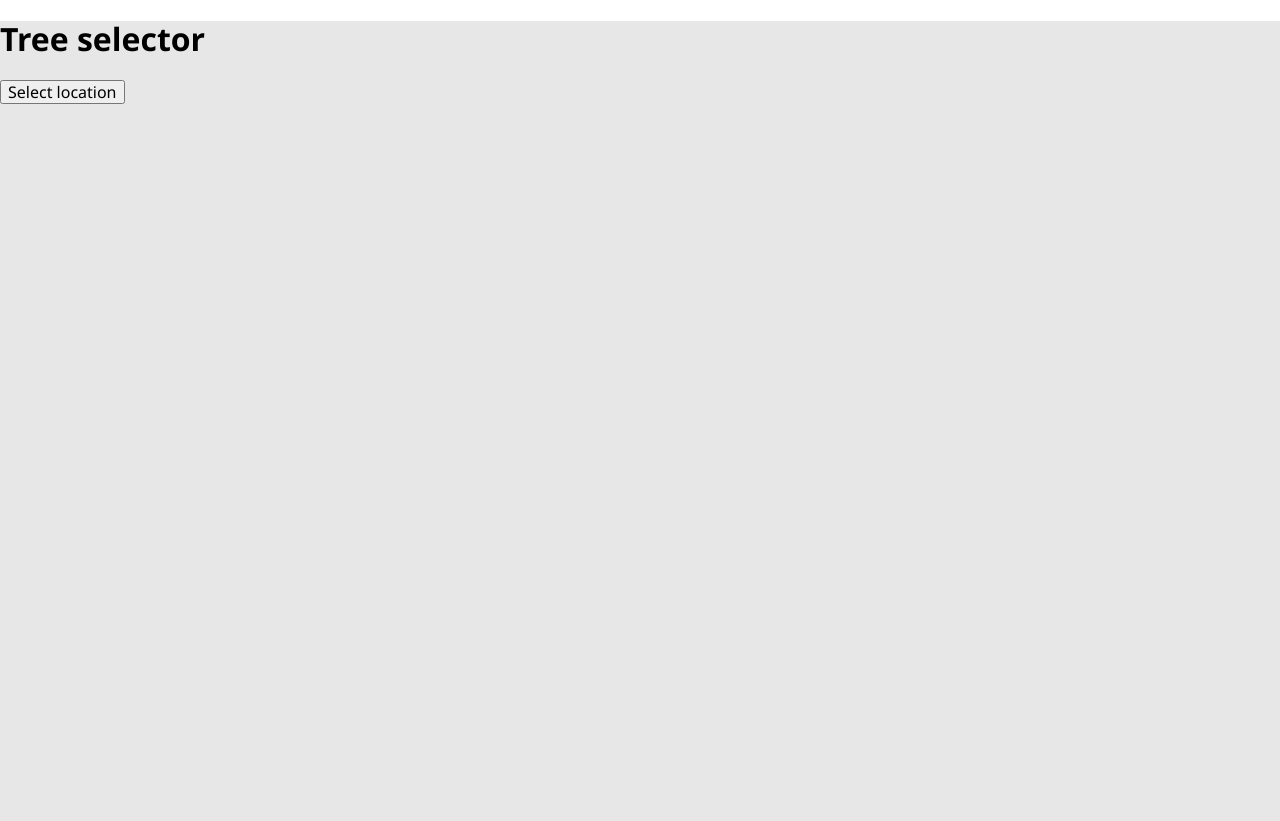
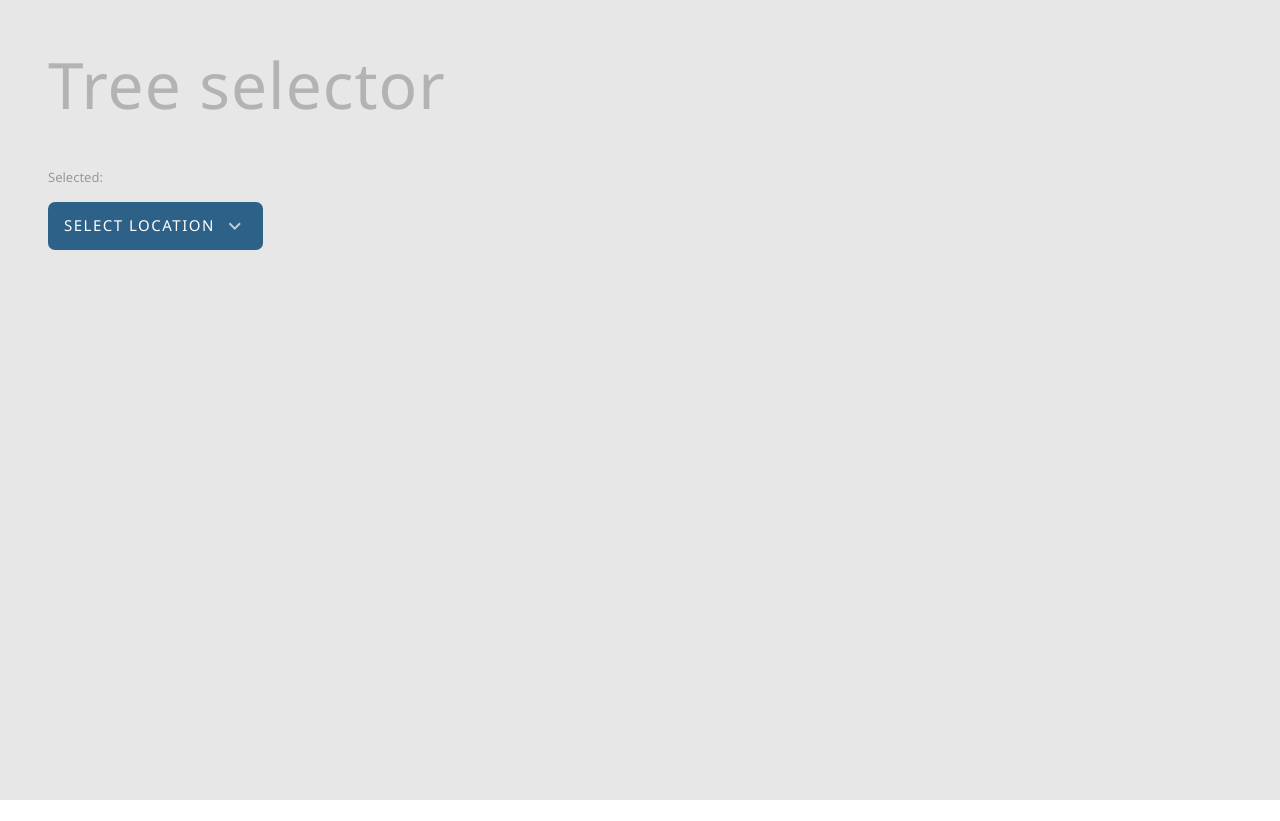
Before and after one commit to lakshya0246/tree-selector, an Angular app: page / in a window 1280 px wide. After the commit the page ends 800 px from the top, so only its background shows below. Built offline with nearby package versions, Linux system fonts and the light colour scheme.

Commit message:
Update styles

```diff
--- a/src/app/app.component.html
+++ b/src/app/app.component.html
@@ -2,6 +2,9 @@
   <h1>
     Tree selector
   </h1>
-  {{selected | json}}
+  <div class="selection-display">
+    Selected:
+    {{selected | json}}
+  </div>
   <app-tree-select [tree]="locations" (selected)="this.selected = $event"></app-tree-select>
 </div>
--- a/src/app/app.component.scss
+++ b/src/app/app.component.scss
@@ -2,4 +2,21 @@
     background: rgb(231, 231, 231);
     height: 100vh;
     width: 100%;
+    padding: 48px;
 }
+
+h1 {
+    margin: 0 0 48px 0;
+
+    font-size: 4rem;
+    color: var(--grey-3);
+    font-weight: 300;
+    letter-spacing: 1px;
+}
+
+.selection-display {
+    font-size: 13px;
+    height: 16px;
+    margin-bottom: 16px;
+    color: var(--grey-4);
+}
--- a/src/app/response.mock.ts
+++ b/src/app/response.mock.ts
@@ -6,7 +6,7 @@ export const RESPONSE: Tree =
     entries: [
         { id: 1, name: "SNN Greenbay", child: undefined },
         {
-            id: 2, name: "CNN Greenbay", child:
+            id: 2, name: "ABC Apartments", child:
             {
                 levelName: 'zone',
                 entries: [
@@ -50,7 +50,7 @@ export const RESPONSE: Tree =
             },
         },
         {
-            id: 2, name: "DNN Greenbay", child:
+            id: 2, name: "XYZ Greenbay", child:
             {
                 levelName: 'zone',
                 entries: [
@@ -91,16 +91,54 @@ export const RESPONSE: Tree =
                         }
                     },
                     {
-                        id: 3, name: 'North', child:
+                        id: 3, name: 'East', child:
                         {
                             levelName: 'building',
                             entries: [
                                 {
                                     id: 6,
-                                    name: 'A',
+                                    name: 'D',
                                     child: {
                                         levelName: 'floor',
                                         entries: [
+                                            {
+                                                id: 6,
+                                                name: '1',
+                                                child: {
+                                                    levelName: 'room',
+                                                    entries: [
+                                                        {
+                                                            id: 6,
+                                                            name: 'Bedroom',
+                                                            child: undefined
+                                                        },
+                                                        {
+                                                            id: 6,
+                                                            name: 'Living',
+                                                            child: undefined,
+                                                        }
+                                                    ]
+                                                }
+                                            },
+                                            {
+                                                id: 6,
+                                                name: '2',
+                                                child: {
+                                                    levelName: 'room',
+                                                    entries: [
+                                                        {
+                                                            id: 6,
+                                                            name: 'Bedroom',
+                                                            child: undefined
+                                                        },
+                                                        {
+                                                            id: 6,
+                                                            name: 'Living',
+                                                            child: undefined,
+                                                        }
+                                                    ]
+                                                }
+                                            },
                                             {
                                                 id: 6,
                                                 name: '3',
@@ -114,7 +152,35 @@ export const RESPONSE: Tree =
                                                         },
                                                         {
                                                             id: 6,
-                                                            name: 'Kitchen',
+                                                            name: 'Living',
+                                                            child: undefined,
+                                                        }
+                                                    ]
+                                                }
+                                            }
+                                        ]
+                                    }
+                                },
+                                {
+                                    id: 6,
+                                    name: 'F',
+                                    child: {
+                                        levelName: 'floor',
+                                        entries: [
+                                            {
+                                                id: 6,
+                                                name: '3',
+                                                child: {
+                                                    levelName: 'room',
+                                                    entries: [
+                                                        {
+                                                            id: 6,
+                                                            name: 'Drawing',
+                                                            child: undefined
+                                                        },
+                                                        {
+                                                            id: 6,
+                                                            name: 'Study',
                                                             child: undefined,
                                                         }
                                                     ]
--- a/src/app/select/select.component.scss
+++ b/src/app/select/select.component.scss
@@ -15,9 +15,9 @@
 .level-name {
     font-size: 12px;
     text-transform: uppercase;
-    margin: 8px 24px 6px 8px;
+    margin: 12px 36px 6px 12px;
     letter-spacing: 0.6px;
-    color: var(--grey-4);
+    color: var(--primary-light);
 }
 
 .level-entries {
@@ -46,12 +46,8 @@
     }
 
     &:hover {
-        background: var(--primary-light-50);
+        background: var(--highlight-light-50);
     }
-
-    // &:active {
-    //     background: var(--primary-light);
-    // }
 }
 
 .level-entry .icon-expandable {
@@ -63,6 +59,6 @@
 .level-entry app-select {
     display: block;
     position: absolute;
-    left: 100%;
+    left: calc(100% - 4px);
     top: 0;
 }
--- a/src/app/tree-select/tree-select.component.html
+++ b/src/app/tree-select/tree-select.component.html
@@ -1,4 +1,5 @@
-<button (click)="selectIsOpen = !selectIsOpen" class="btn">
+<button [ngClass]="{'open': selectIsOpen}" (click)="selectIsOpen = !selectIsOpen" class="btn select">
     Select location
+    <i class="material-icons">keyboard_arrow_down</i>
 </button>
 <app-select *ngIf="selectIsOpen" (selected)="onSelect($event)" [tree]='tree'></app-select>
--- a/src/app/tree-select/tree-select.component.scss
+++ b/src/app/tree-select/tree-select.component.scss
@@ -0,0 +1,46 @@
+:host {
+    display: block;
+    position: relative;
+}
+
+.btn.select {
+    cursor: pointer;
+    display: flex;
+    align-items: center;
+    height: 48px;
+    padding: 0 16px;
+    color: white;
+    font-weight: 500;
+    background: var(--primary);
+
+    font-size: 15px;
+    letter-spacing: 1.5px;
+    border: none;
+    text-transform: uppercase;
+    border-radius: 7px;
+
+    &:focus,
+    &.open {
+        outline: none;
+        background: var(--primary-light);
+    }
+}
+
+.btn.select i.material-icons {
+    margin-left: 8px;
+    opacity: 0.7;
+    color: white;
+    transition: transform 200ms;
+}
+
+.btn.select.open i.material-icons {
+    transform-origin: center;
+    transform: rotate(180deg);
+}
+
+app-select {
+    z-index: 10;
+    position: absolute;
+    left: 16px;
+    top: 44px;
+}
--- a/src/assets/styles/colors.scss
+++ b/src/assets/styles/colors.scss
@@ -1,6 +1,8 @@
 :root {
-    --primary-light-50: #f5e4ff;
-    --primary-light: #ead1f8;
+    --primary: #2d6187;
+    --primary-light: #478cbd;
+
+    --highlight-light-50: #e7f3c7;
 
     --grey-1: #e5e5e5;
     --grey-2: #cccccc;
```
